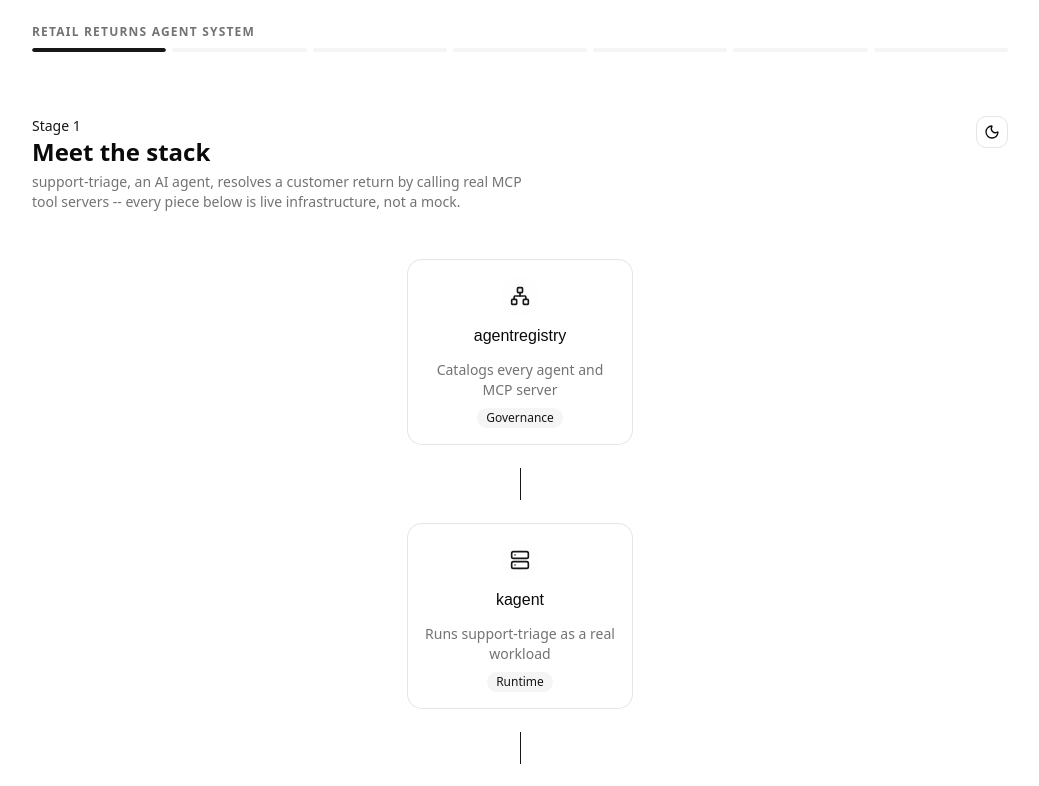
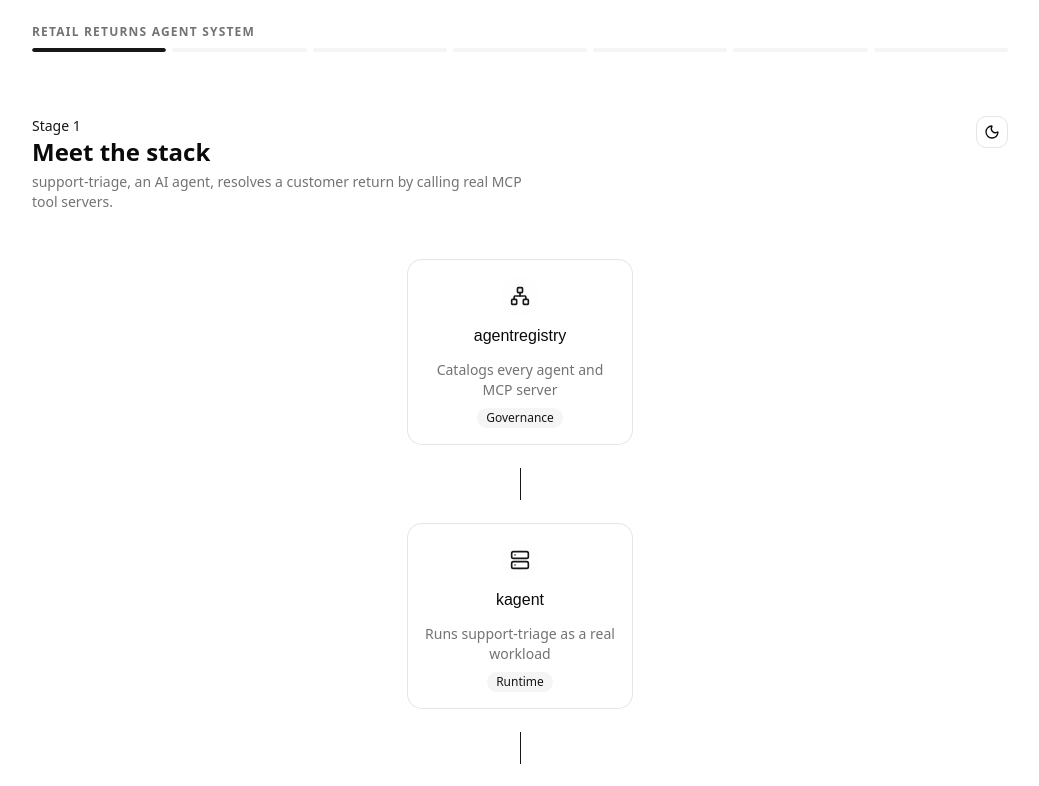
Before and after one commit to day0ops/retail-returns-agent-system, a React (Vite) app in the folder ui/: page / in a window 1280 px wide. Shown: the top 786 px of the page, without its empty margins (120-1159 px from the left). Built offline with nearby package versions, Linux system fonts and the light colour scheme.

Commit message:
Trim Stage 1's summary sentence
Drop the trailing "every piece below is live infrastructure, not a
mock" clause -- the component breakdown and frames already make that
clear without needing to say it.

```diff
--- a/ui/src/pages/Stage1Topology.tsx
+++ b/ui/src/pages/Stage1Topology.tsx
@@ -22,8 +22,8 @@ export function Stage1Topology({ onNext, onBack }: StageProps) {
           <p className="text-accent-foreground text-sm font-medium">Stage 1</p>
           <h1 className="text-2xl font-semibold">Meet the stack</h1>
           <p className="text-muted-foreground mt-1 max-w-lg text-sm">
-            support-triage, an AI agent, resolves a customer return by calling real MCP tool servers
-            -- every piece below is live infrastructure, not a mock.
+            support-triage, an AI agent, resolves a customer return by calling real MCP tool
+            servers.
           </p>
         </div>
         <ThemeToggle />
```
